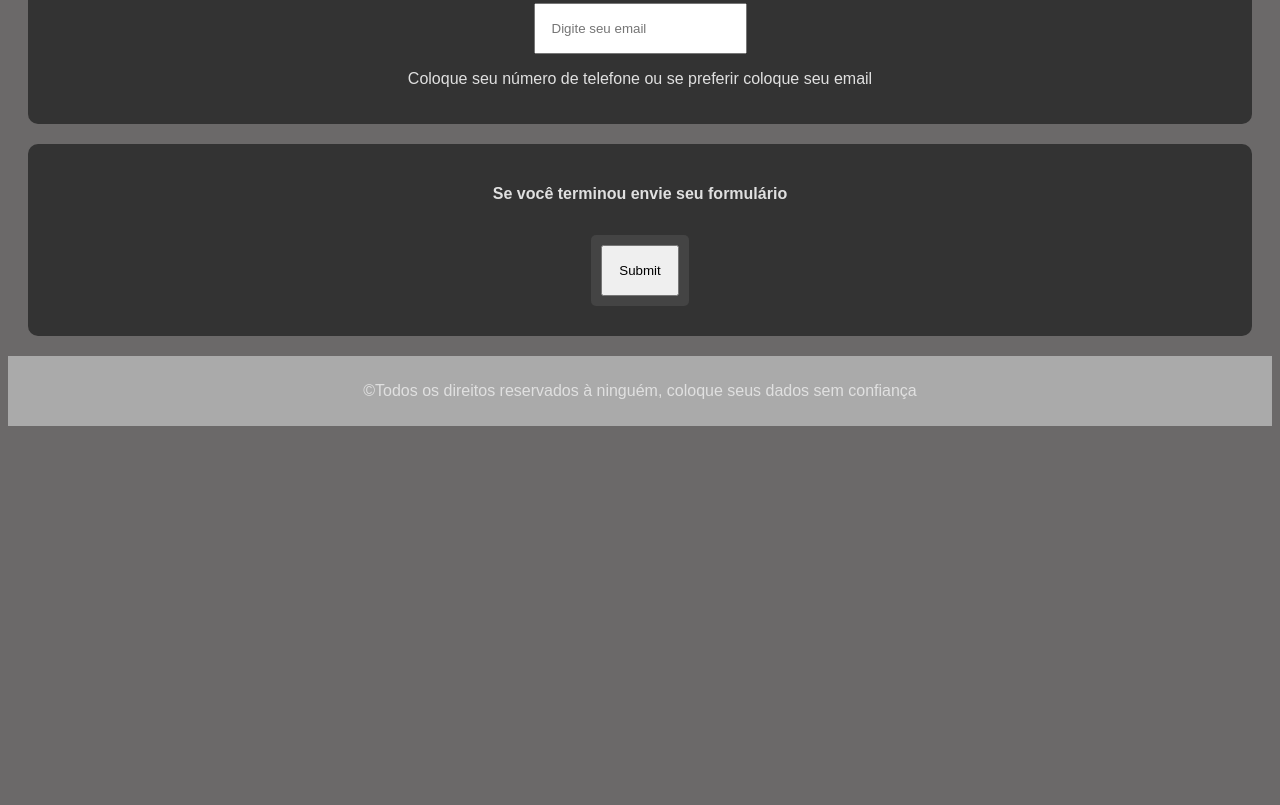
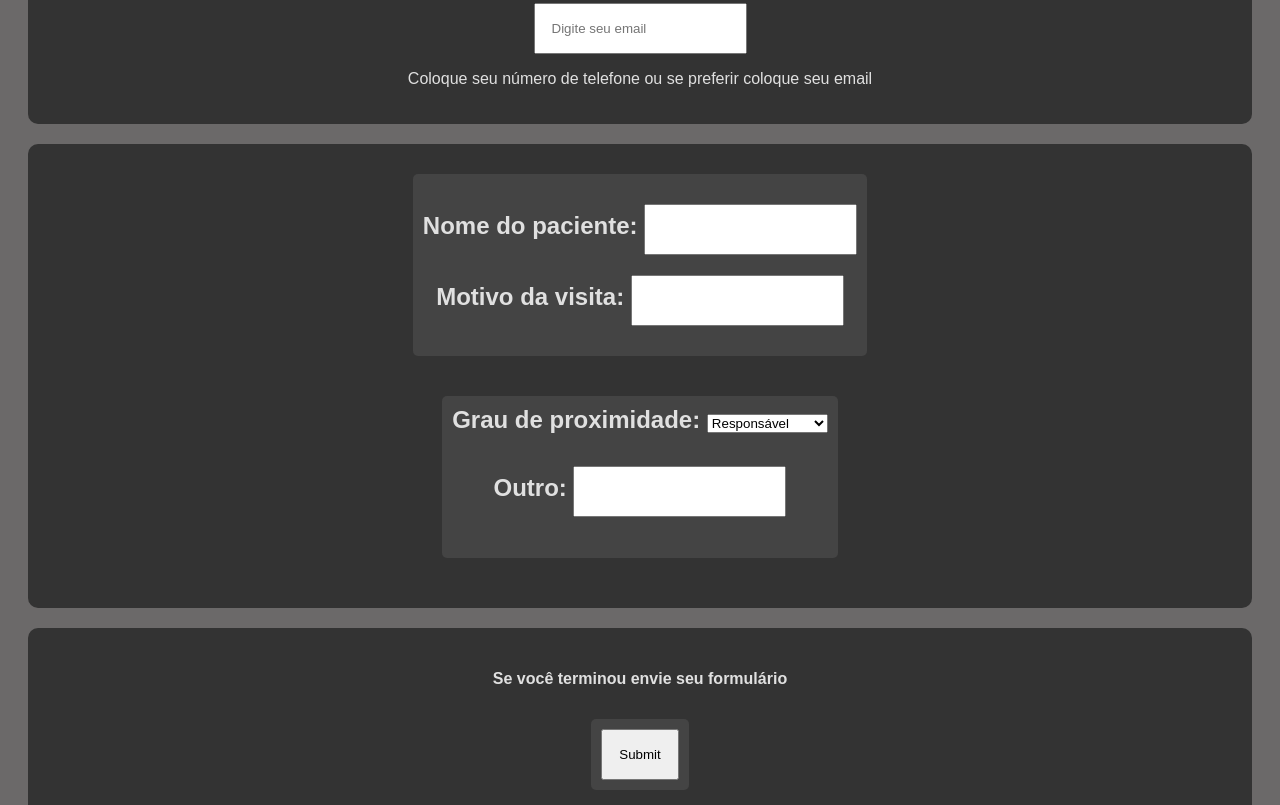
Before and after one commit to SuperChoque123/formulario, a plain HTML site: page index.html in a window 1280 px wide. Shown: the part 978-1783 px from the top of the page. Before the commit the page ends 1412 px from the top, so only its background shows below. Drawn offline with Linux system fonts and the light colour scheme.

Commit message:
add - fim

```diff
--- a/index.html
+++ b/index.html
@@ -51,9 +51,36 @@
         </h2>
             <h2>
                 <label for="email"></label>
-                Email <h3>(opcional):</h3> <input type="email" id="email" placeholder="Digite seu email">
+                Email <h3>(opcional):</h3> <input type="e" id="email" placeholder="Digite seu email">
             </h2></form>
             <p>Coloque seu número de telefone ou se preferir coloque seu email</p>
+    </section>
+
+    <section id="faixas">
+        <div class="contra">
+            <form id="form-section">
+        <h2>
+            <label for="paciente"></label>
+            Nome do paciente: <input type="text" id="paciente" required>
+        <br>
+            <h2>
+                <label for="motivo"></label>
+                Motivo da visita: <input type="text" id="movito" required><br>
+                <h2></div>
+                <h2>
+                    <div class="contra">
+                    <label for="grau"></label>
+                    Grau de proximidade: <select name="grau" id="grau" required>
+                        <option value="responsavel">Responsável</option>
+                        <option value="familiar proximo">Familiar próximo</option>
+                        <option value="familiar distante">Familiar distante</option>
+                        <option value="amigo">Amigo</option>
+                        <option value="conhecido">Conhecido</option>
+                    </select><h2>
+                    <h4>Outro: <input type="text">
+                    </div>
+                </h4>
+                    </form>
     </section>
     <section id="faixas">
         <h4><p>Se você terminou envie seu formulário</p></h4>
```
Also changed, not shown: imgs/image-removebg-preview.png (deleted).
